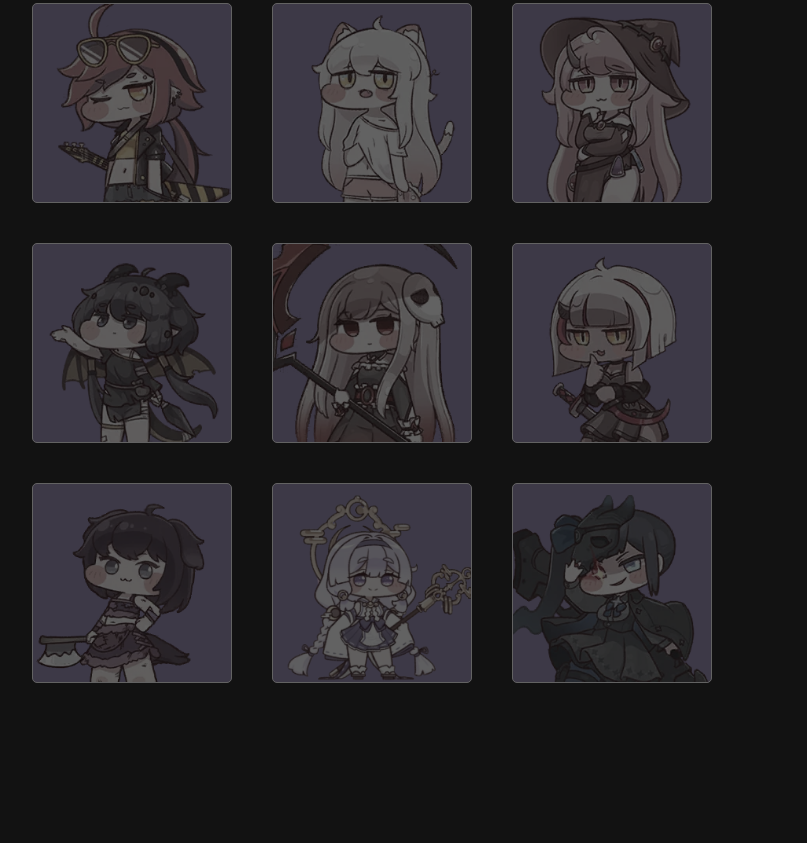
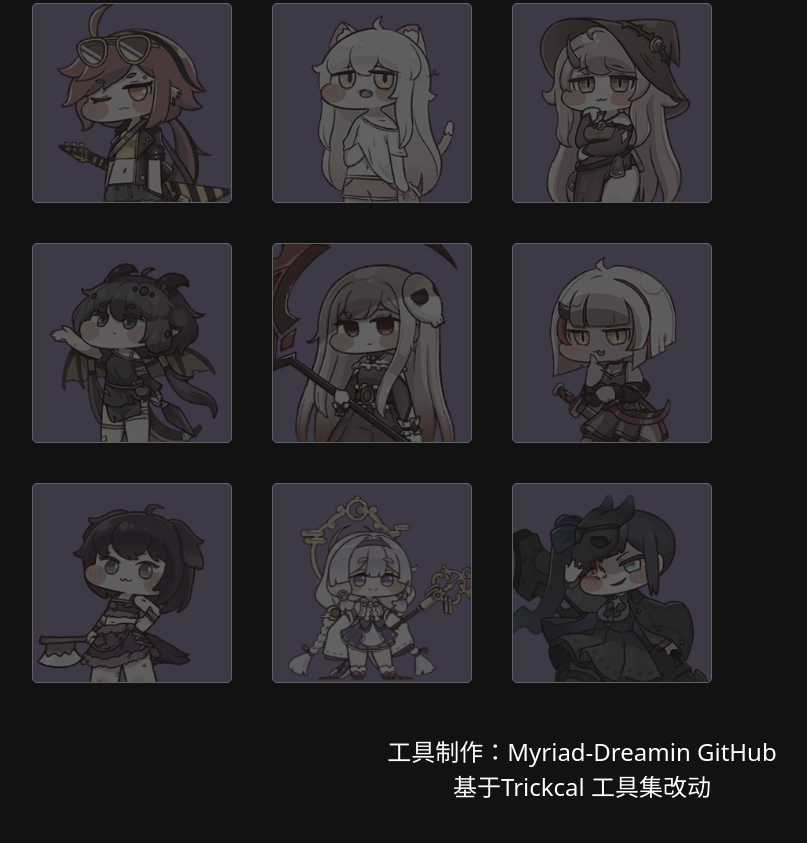
Before and after one commit to Myriad-Dreamin/trickcal-tools, a website built with Vite: page index.html in a window 1280 px wide. Shown: the part 4168-5011 px from the top of the page, without its empty margins (58-865 px from the left). Before the commit the page ends 4881 px from the top, so only its background shows below. Built offline with nearby package versions, Linux system fonts and the light colour scheme; a web font is replaced by a local one.

Commit message:
dev: update style

```diff
--- a/index.html
+++ b/index.html
@@ -9,6 +9,7 @@
     <style>
         /* dark mode */
         :root {
+            --site-font: "TrickcalCJK", "Noto Sans TC", "PingFang TC", "Microsoft JhengHei", system-ui, -apple-system, Segoe UI, Roboto, Helvetica, Arial, sans-serif;
             --background-color: #121212;
             --text-color: #fff;
             --border-color: #fff;
@@ -26,6 +27,14 @@
             --personality-gloomy-bg: #a083e7;
         }
 
+        @font-face {
+            font-family: TrickcalCJK;
+            src: url(https://trickcal.nossite.com/assets/fonts/%E8%8D%86%E5%8D%97%E6%B3%A2%E6%B3%A2%E9%BB%91-BOLD.woff2) format("woff2");
+            font-weight: 400;
+            font-style: normal;
+            font-display: swap
+        }
+
         * {
             box-sizing: border-box;
             margin: 0;
@@ -33,8 +42,13 @@
         }
 
         body {
+            font-family: var(--site-font);
             background-color: var(--background-color);
             color: var(--text-color);
+        }
+
+        button {
+            font-family: var(--site-font);
         }
 
         #app {
@@ -277,6 +291,23 @@
                 bottom: 100px;
             }
         }
+
+        footer {
+            text-align: center;
+            padding-top: 20px;
+            padding-bottom: 40px;
+            font-size: 1.5rem;
+            color: #fff;
+        }
+
+        footer a {
+            color: #fff;
+            text-decoration: none;
+        }
+
+        footer a:hover {
+            color: var(--primary-color);
+        }
     </style>
 </head>
 
@@ -305,6 +336,16 @@
             <div id="summary-table-content"></div>
         </div>
     </div>
+    <!-- footer -->
+    <footer>
+        <p>
+            工具制作：<a href="https://github.com/Myriad-Dreamin" target="_blank">Myriad-Dreamin</a>
+            <a href="https://github.com/Myriad-Dreamin/trickcal-tools" target="_blank">GitHub</a>
+        </p>
+        <p>
+            基于<a href="https://trickcal.nossite.com/" target="_blank">Trickcal 工具集</a>改动
+        </p>
+    </footer>
 </body>
 
 </html>
```
